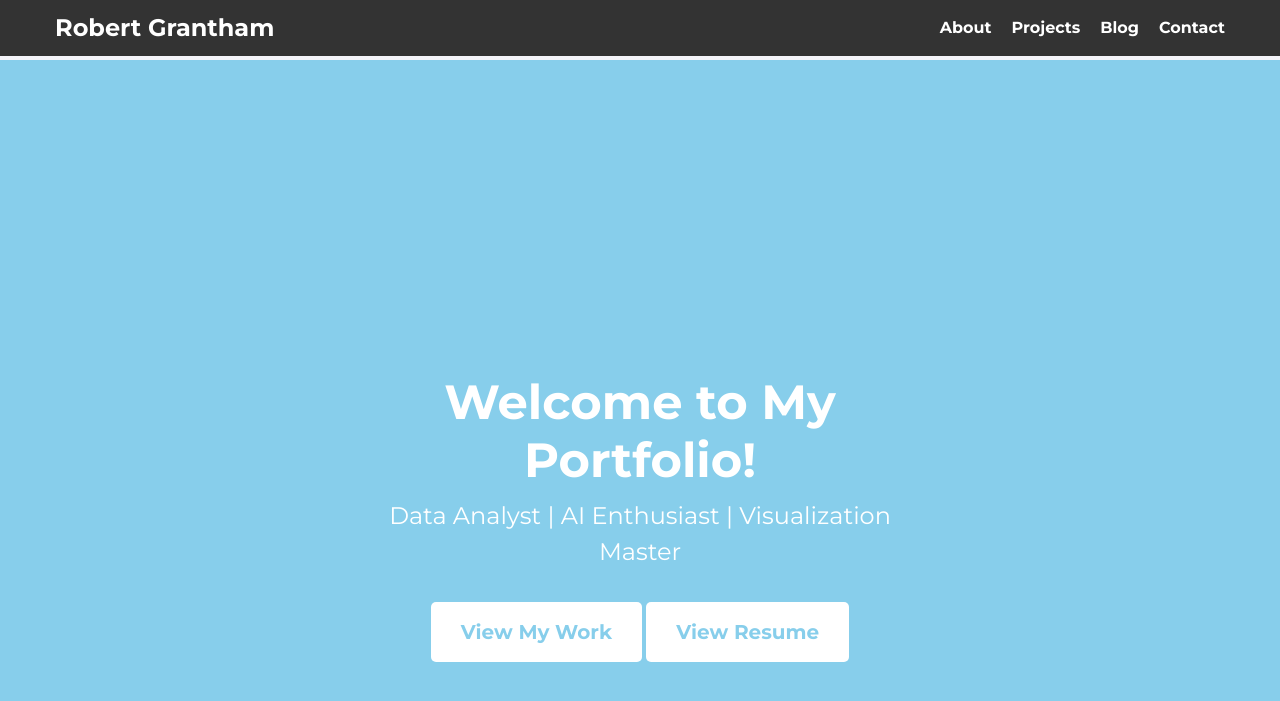
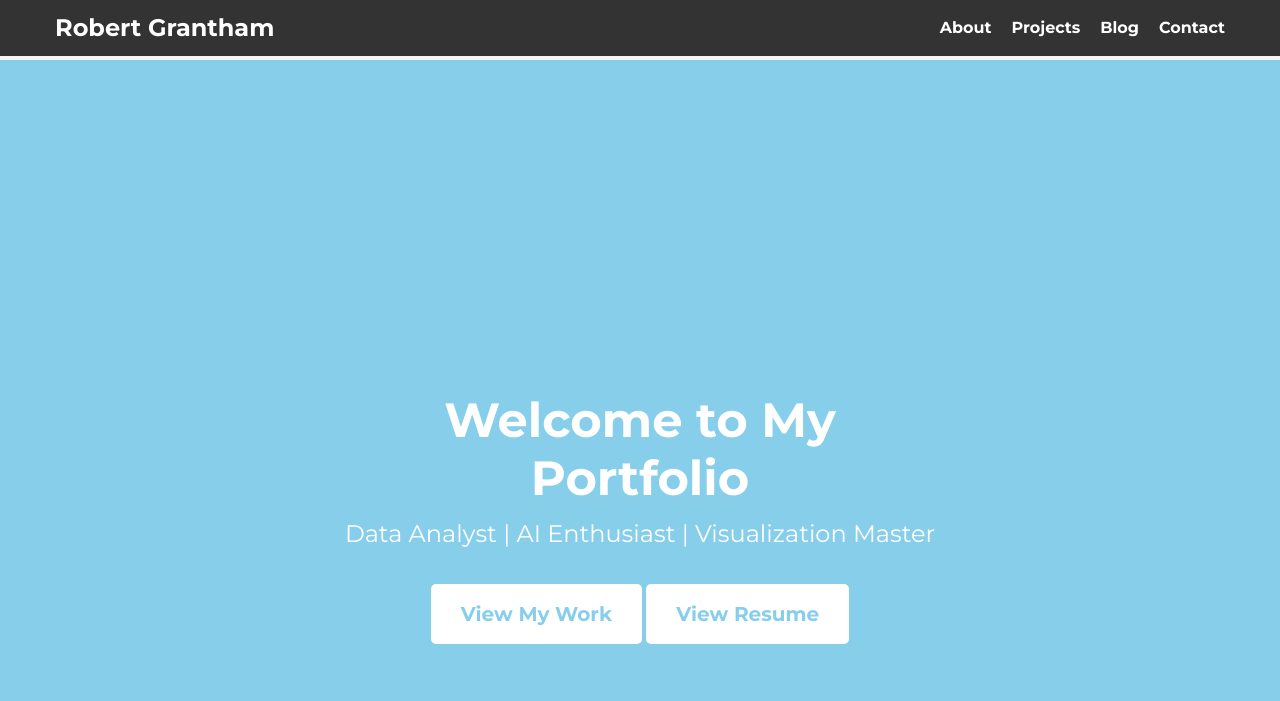
Before and after one commit to rgrantham82/rgrantham82.github.io, a Jekyll site: the page built from index.html, in a window 1280 px wide and 900 px high. Shown: the top 701 px of the window. Built offline with Jekyll 4.4.1, drawn with Linux system fonts in a browser that asks for light colours; nearby versions of some CDN libraries; a script that is not in the unit is left out.

Commit message:
Update hero.html

```diff
--- a/_includes/hero.html
+++ b/_includes/hero.html
@@ -1,8 +1,9 @@
+<!-- _includes/hero.html -->
 <section id="hero">
-  <div class="hero-content container">
-    <h1>Welcome to My Portfolio!</h1>
+  <div class="hero-content">
+    <h1>Welcome to My Portfolio</h1>
     <p>Data Analyst | AI Enthusiast | Visualization Master</p>
-    <a href="#projects" class="cta-button">View My Work</a>
-    <a href="/assets/files/Robert_Grantham_Resume.pdf" class="cta-button secondary">View Resume</a>
+    <a href="#about" class="cta-button">View My Work</a>
+    <a href="#resume" class="cta-button">View Resume</a>
   </div>
 </section>
```
